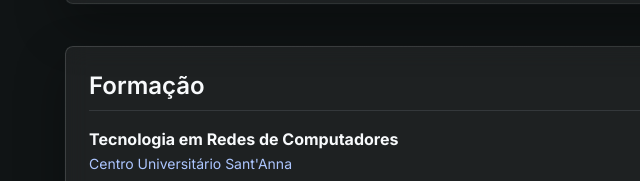
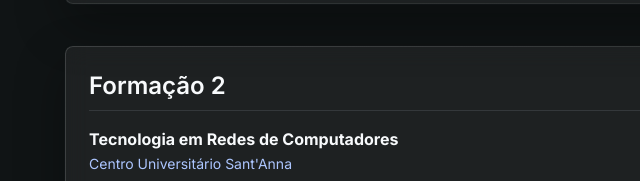
Before and after one commit to adrianogarciapos-svg/cv, a plain HTML site: page index.html in a window 1280 px wide. Shown: the part 1479-1660 px from the top of the page, 0-640 px from the left. Drawn offline with Linux system fonts and the light colour scheme.

Commit message:
fix: Alteração da descrição de formação

```diff
--- a/index.html
+++ b/index.html
@@ -45,7 +45,7 @@
         </section>
 
         <section class="glass-card section" id="formacao">
-          <h2 class="headline-md section-title">Formação</h2>
+          <h2 class="headline-md section-title">Formação 2</h2>
           <div id="formacaoList"></div>
         </section>
 
```
